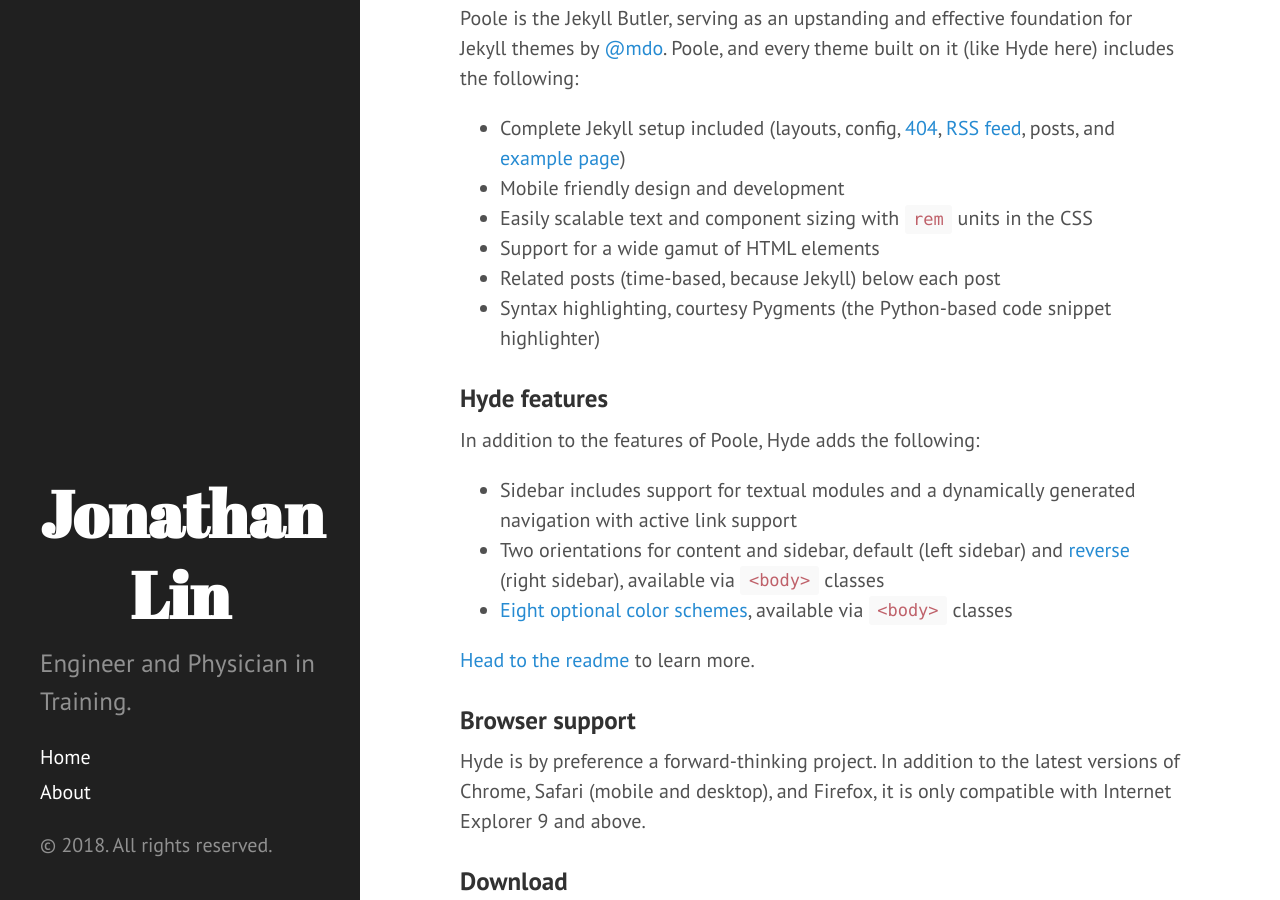
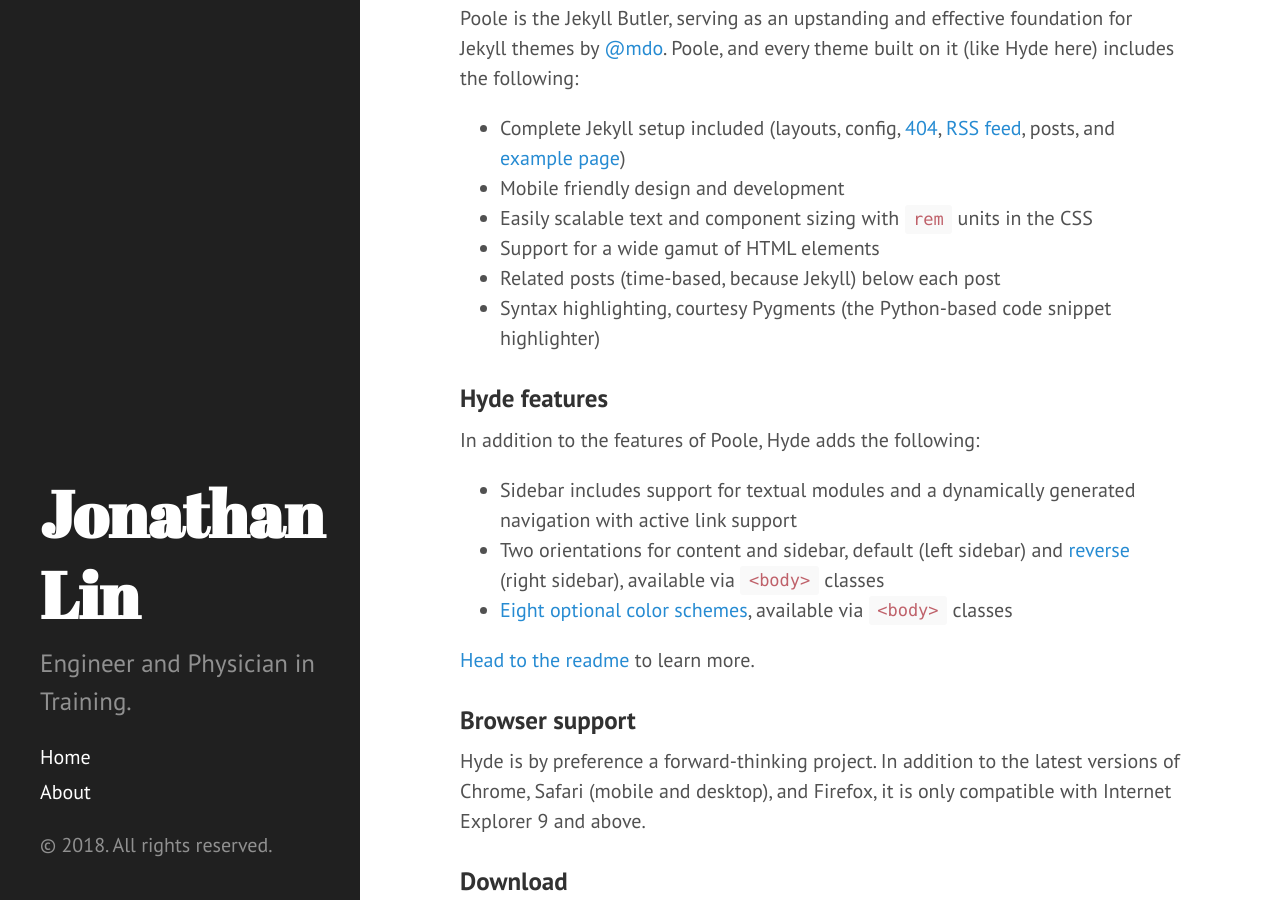
Before and after one commit to jonathan-lin/jonathan-lin.github.io, a Jekyll site: the page built from index.html, in a window 1280 px wide and 900 px high, scrolled down 308 px. Built offline with Jekyll 4.4.1, drawn with Linux system fonts in a browser that asks for light colours; Markdown is read by kramdown in place of the engine named in the settings; the list of posts is cut into pages by our own code.

```diff
--- a/_config.yml
+++ b/_config.yml
@@ -7,7 +7,7 @@ permalink:        pretty
 # relative_permalinks: true
 
 # Setup
-title:            '<center>Jonathan Lin</center>'
+title:            'Jonathan Lin'
 tagline:          'Physician Engineer'
 description:      'Engineer and Physician in Training.'
 url:              http://jonlin.zone
```
